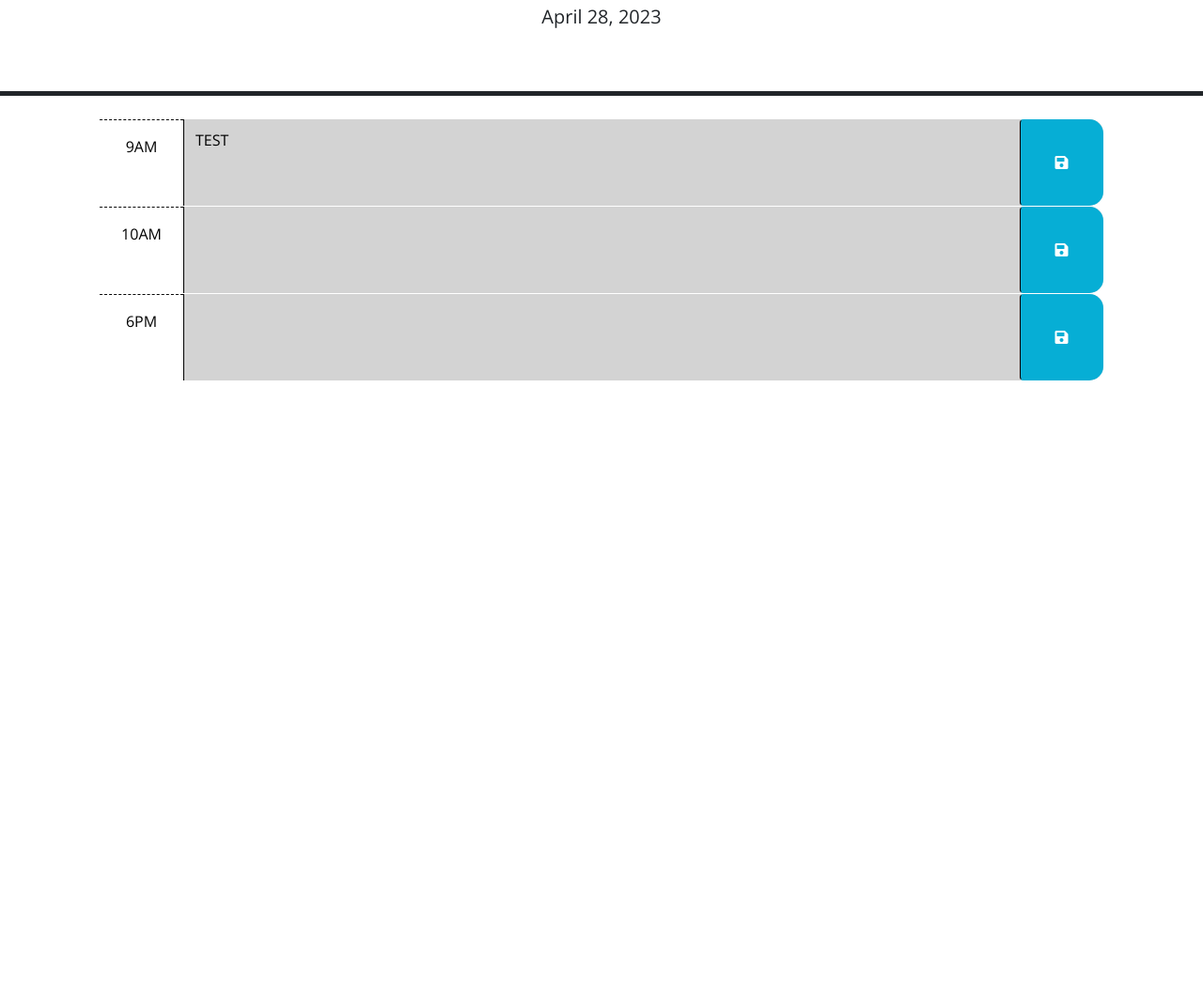
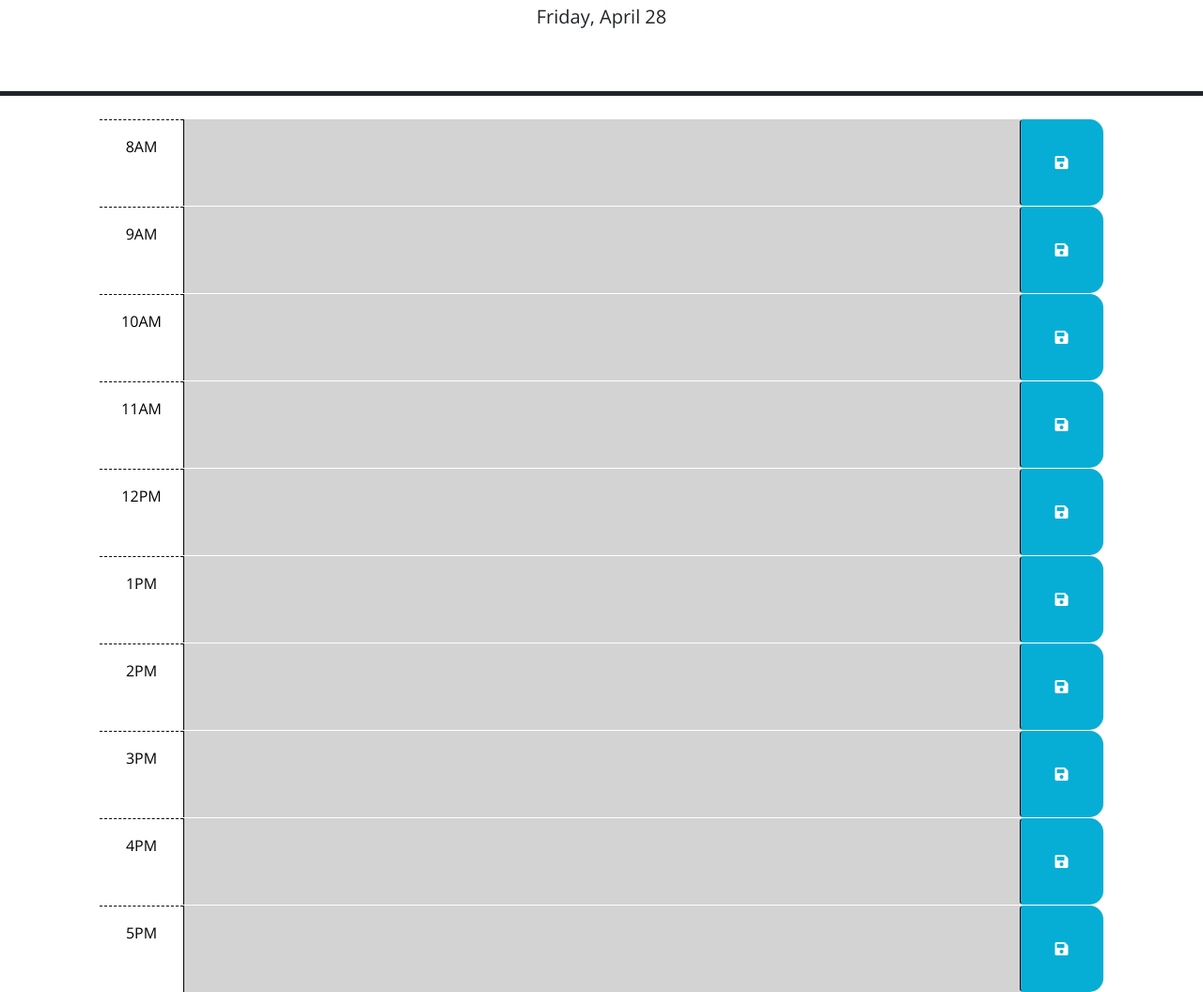
Before and after one commit to creechj/Work_Day_Scheduler, a plain HTML site: page Develop/index.html in a window 1280 px wide. Shown: the part 176-1232 px from the top of the page at 94% size. Before the commit the page ends 800 px from the top, so only its background shows below. Drawn offline with nearby package versions, Linux system fonts and the light colour scheme.

Commit message:
Application functioning to specifications

```diff
--- a/Develop/index.html
+++ b/Develop/index.html
@@ -29,17 +29,15 @@
       <p id="currentDay" class="lead"></p>
     </header>
     <div class="container-lg px-5">
-      <!-- Use class for "past", "present", and "future" to apply styles to the
-        time-block divs accordingly. The javascript will need to do this by
-        adding/removing these classes on each div by comparing the hour in the
-        id to the current hour. The html provided below is meant to be an example
-        demonstrating how the css provided can be leveraged to create the
-        desired layout and colors. The html below should be removed or updated
-        in the finished product. Remember to delete this comment once the
-        code is implemented.
-        -->
 
-      <!-- Example of a past time block. The "past" class adds a gray background color. -->
+      <div id="hour-8" class="row time-block past">
+        <div class="col-2 col-md-1 hour text-center py-3">8AM</div>
+        <textarea id="blockTxt" class="col-8 col-md-10 description" rows="3">TEST </textarea>
+        <button class="btn saveBtn col-2 col-md-1" aria-label="save">
+          <i class="fas fa-save" aria-hidden="true"></i>
+        </button>
+      </div>
+
       <div id="hour-9" class="row time-block past">
         <div class="col-2 col-md-1 hour text-center py-3">9AM</div>
         <textarea id="blockTxt" class="col-8 col-md-10 description" rows="3">TEST </textarea>
@@ -48,7 +46,6 @@
         </button>
       </div>
 
-      <!-- Example of a a present time block. The "present" class adds a red background color. -->
       <div id="hour-10" class="row time-block present">
         <div class="col-2 col-md-1 hour text-center py-3">10AM</div>
         <textarea class="col-8 col-md-10 description" rows="3"> </textarea>
@@ -57,9 +54,56 @@
         </button>
       </div>
 
-      <!-- Example of a future time block. The "future" class adds a green background color. -->
-      <div id="hour-18" class="row time-block future">
-        <div class="col-2 col-md-1 hour text-center py-3">6PM</div>
+      <div id="hour-11" class="row time-block future">
+        <div class="col-2 col-md-1 hour text-center py-3">11AM</div>
+        <textarea class="col-8 col-md-10 description" rows="3"> </textarea>
+        <button class="btn saveBtn col-2 col-md-1" aria-label="save">
+          <i class="fas fa-save" aria-hidden="true"></i>
+        </button>
+      </div>
+
+      <div id="hour-12" class="row time-block future">
+        <div class="col-2 col-md-1 hour text-center py-3">12PM</div>
+        <textarea class="col-8 col-md-10 description" rows="3"> </textarea>
+        <button class="btn saveBtn col-2 col-md-1" aria-label="save">
+          <i class="fas fa-save" aria-hidden="true"></i>
+        </button>
+      </div>
+
+      <div id="hour-13" class="row time-block future">
+        <div class="col-2 col-md-1 hour text-center py-3">1PM</div>
+        <textarea class="col-8 col-md-10 description" rows="3"> </textarea>
+        <button class="btn saveBtn col-2 col-md-1" aria-label="save">
+          <i class="fas fa-save" aria-hidden="true"></i>
+        </button>
+      </div>
+
+      <div id="hour-14" class="row time-block future">
+        <div class="col-2 col-md-1 hour text-center py-3">2PM</div>
+        <textarea class="col-8 col-md-10 description" rows="3"> </textarea>
+        <button class="btn saveBtn col-2 col-md-1" aria-label="save">
+          <i class="fas fa-save" aria-hidden="true"></i>
+        </button>
+      </div>
+
+      <div id="hour-15" class="row time-block future">
+        <div class="col-2 col-md-1 hour text-center py-3">3PM</div>
+        <textarea class="col-8 col-md-10 description" rows="3"> </textarea>
+        <button class="btn saveBtn col-2 col-md-1" aria-label="save">
+          <i class="fas fa-save" aria-hidden="true"></i>
+        </button>
+      </div>
+
+      <div id="hour-16" class="row time-block future">
+        <div class="col-2 col-md-1 hour text-center py-3">4PM</div>
+        <textarea class="col-8 col-md-10 description" rows="3"> </textarea>
+        <button class="btn saveBtn col-2 col-md-1" aria-label="save">
+          <i class="fas fa-save" aria-hidden="true"></i>
+        </button>
+      </div>
+
+      <div id="hour-17" class="row time-block future">
+        <div class="col-2 col-md-1 hour text-center py-3">5PM</div>
         <textarea class="col-8 col-md-10 description" rows="3"> </textarea>
         <button class="btn saveBtn col-2 col-md-1" aria-label="save">
           <i class="fas fa-save" aria-hidden="true"></i>
--- a/Develop/script.js
+++ b/Develop/script.js
@@ -5,7 +5,7 @@ $(document).ready(function () {
   // displays current date in header
   // interval refreshes every second to keep display up-to-date
   var todaysDate = function() {
-    $('#currentDay').text(dayjs().format('MMMM D, YYYY'));
+    $('#currentDay').text(dayjs().format('dddd, MMMM D'));
   };
   setInterval(todaysDate, 1000);
 
@@ -21,12 +21,6 @@ $(document).ready(function () {
   }
   $('.saveBtn').on('click', saveBlock);
 
-  // TODO: Add code to apply the past, present, or future class to each time
-  // block by comparing the id to the current hour. HINTS: How can the id
-  // attribute of each time-block be used to conditionally add or remove the
-  // past, present, and future classes? How can Day.js be used to get the
-  // current hour in 24-hour time?
-
   // current hour in 24-hour format (converted to number)
   var currentHour = parseInt(dayjs().format('HH'));
   console.log(currentHour, typeof(currentHour));
@@ -37,6 +31,7 @@ $(document).ready(function () {
     var parID = $(this).attr('id');
     console.log(parID);
 
+    // extracts number from id string
     var blockTime = parseInt(parID.substring(parID.indexOf('-')+1));
     console.log(blockTime,typeof(blockTime));
 
@@ -47,9 +42,10 @@ $(document).ready(function () {
     } else {
       $(this).attr('class', 'row time-block future');
     }
+
+    // retrieves calendar block text from local storage
+    // assigns to calendar block textarea by parent div id's
+    var blockTxt = localStorage.getItem(parID);
+    $('#' + parID).children('textarea').val(blockTxt);
   });
-
-  // TODO: Add code to get any user input that was saved in localStorage and set
-  // the values of the corresponding textarea elements. HINT: How can the id
-  // attribute of each time-block be used to do this?
 });
```
Also changed, not shown: Develop/work_day_scheduler.png (added), 1 other file.
